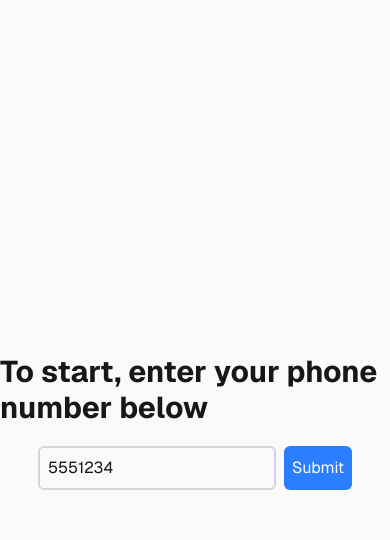
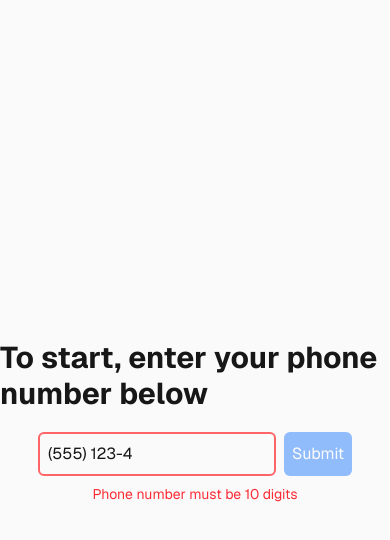
Before and after one commit to Bongs237/diamondhacks, a Next.js app: page / in a window 390 px wide. Both pictures are taken after typing "5551234" into the empty fields and a click on the button "Submit". Shown: the top 540 px of the page. Built offline with nearby package versions, Linux system fonts and the light colour scheme.

Commit message:
input validation for phone number

```diff
--- a/app/page.tsx
+++ b/app/page.tsx
@@ -1,29 +1,86 @@
-"use client"
+"use client";
 
 import { useState } from "react";
 
+function formatPhoneNumber(value: string): string {
+  const digits = value.replace(/\D/g, "").slice(0, 10);
+  if (digits.length <= 3) return digits;
+  if (digits.length <= 6) return `(${digits.slice(0, 3)}) ${digits.slice(3)}`;
+  return `(${digits.slice(0, 3)}) ${digits.slice(3, 6)}-${digits.slice(6)}`;
+}
+
+function getRawDigits(value: string): string {
+  return value.replace(/\D/g, "");
+}
+
 export default function Home() {
+  const [phoneNumber, setPhoneNumber] = useState("");
+  const [error, setError] = useState("");
+  const [touched, setTouched] = useState(false);
 
-  const [phoneNumber, setPhoneNumber] = useState("");
+  const digits = getRawDigits(phoneNumber);
+
+  const validate = (value: string): string => {
+    const d = getRawDigits(value);
+    if (d.length === 0) return "Phone number is required";
+    if (d.length < 10) return "Phone number must be 10 digits";
+    if (!/^[2-9]\d{2}[2-9]\d{6}$/.test(d))
+      return "Enter a valid US phone number";
+    return "";
+  };
+
+  const handleChange = (e: React.ChangeEvent<HTMLInputElement>) => {
+    const formatted = formatPhoneNumber(e.target.value);
+    setPhoneNumber(formatted);
+    if (touched) setError(validate(formatted));
+  };
+
+  const handleBlur = () => {
+    setTouched(true);
+    setError(validate(phoneNumber));
+  };
 
   const handleSubmit = () => {
-    console.log(phoneNumber);
+    setTouched(true);
+    const msg = validate(phoneNumber);
+    setError(msg);
+    if (msg) return;
+    console.log(digits);
   };
 
   return (
     <div className="flex flex-col flex-1 items-center justify-center bg-zinc-50 font-sans">
-      <h1 className="text-3xl font-bold">To start, enter your phone number below</h1>
+      <h1 className="text-3xl font-bold">
+        To start, enter your phone number below
+      </h1>
 
-      <div className="flex flex-row gap-2 pt-5">
-        <input
-          type="tel"
-          pattern="[0-9]*"
-          placeholder="Phone Number"
-          className="border-2 border-gray-300 rounded-md p-2"
-          value={phoneNumber}
-          onChange={(e) => setPhoneNumber(e.target.value)}
-        />
-        <button className="bg-blue-500 text-white p-2 rounded-md" onClick={handleSubmit}>Submit</button>
+      <div className="flex flex-col items-center gap-1 pt-5">
+        <div className="flex flex-row gap-2">
+          <input
+            type="tel"
+            inputMode="numeric"
+            placeholder="(555) 555-5555"
+            className={`border-2 rounded-md p-2 outline-none transition-colors ${
+              error && touched
+                ? "border-red-400 focus:border-red-500"
+                : "border-gray-300 focus:border-blue-400"
+            }`}
+            value={phoneNumber}
+            onChange={handleChange}
+            onBlur={handleBlur}
+            onKeyDown={(e) => e.key === "Enter" && handleSubmit()}
+          />
+          <button
+            className="bg-blue-500 text-white p-2 rounded-md hover:bg-blue-600 transition-colors disabled:opacity-50 disabled:cursor-not-allowed cursor-pointer"
+            onClick={handleSubmit}
+            disabled={touched && !!error}
+          >
+            Submit
+          </button>
+        </div>
+        {touched && error && (
+          <p className="text-red-500 text-sm mt-1">{error}</p>
+        )}
       </div>
     </div>
   );
```
